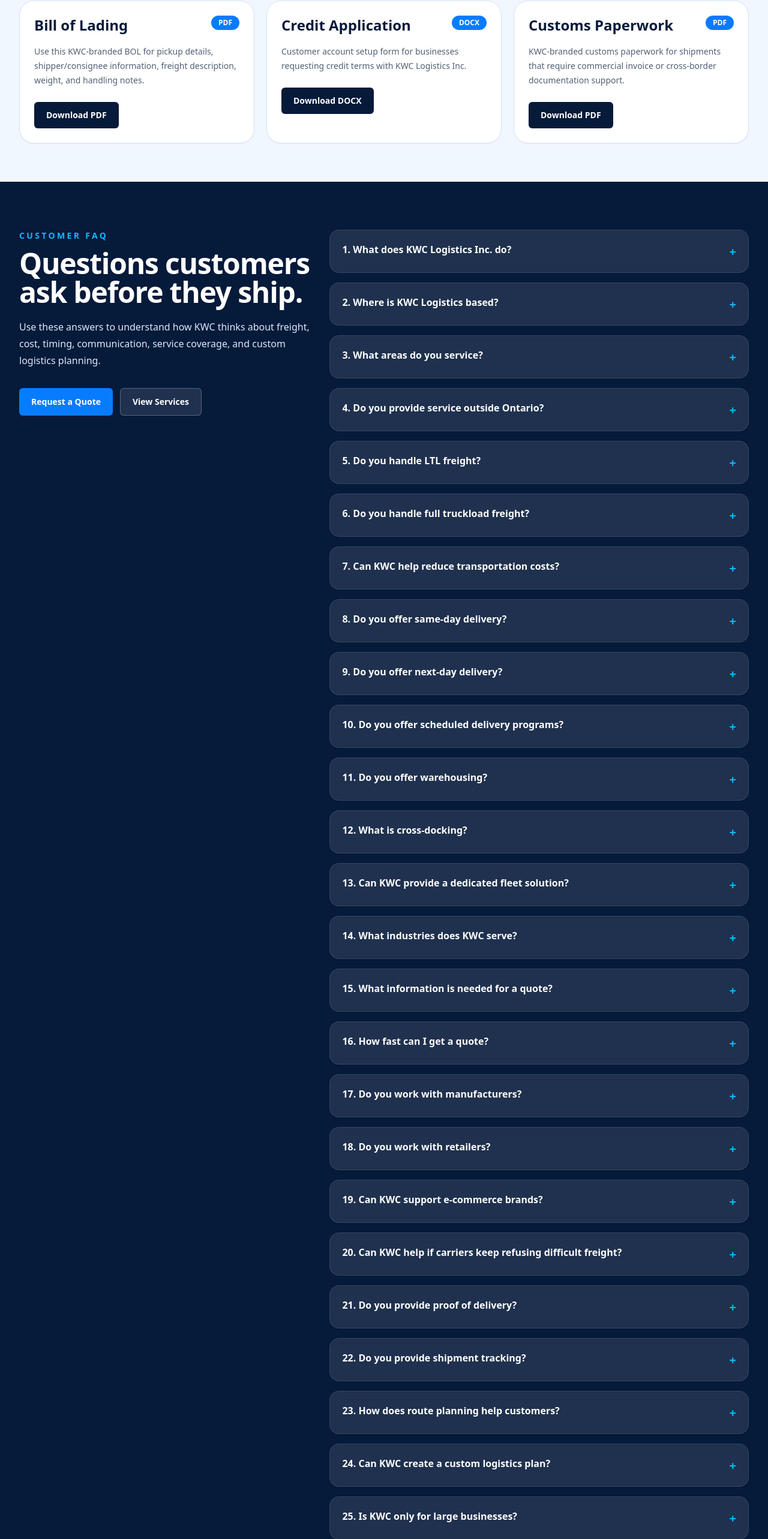
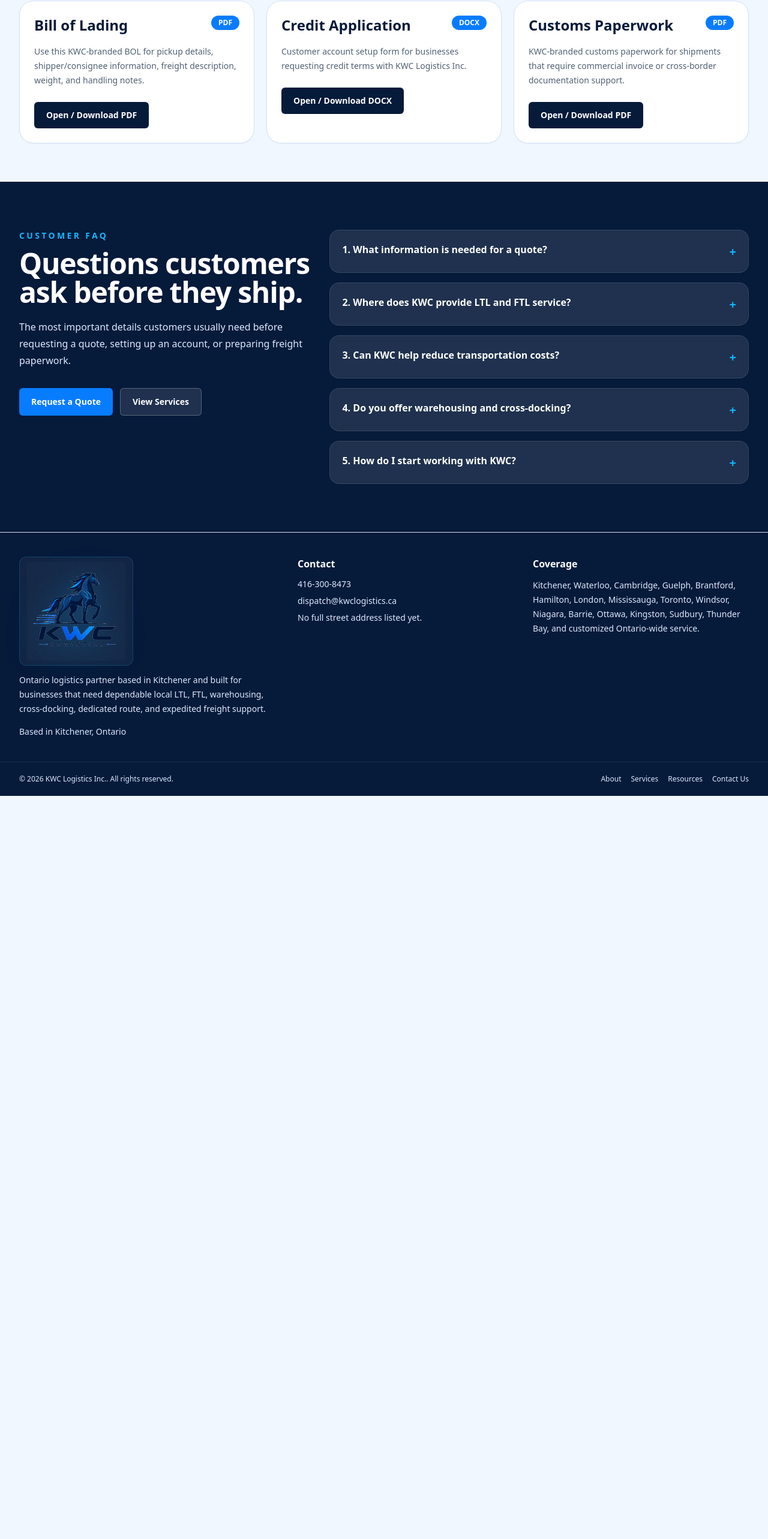
Before and after one commit to kwclogisticsinc-source/kwc-logistics-site, a Next.js app: page /resources in a window 1280 px wide. Shown: the part 1603-4169 px from the top of the page at 60% size. After the commit the page ends 2930 px from the top, so only its background shows below. Built offline with nearby package versions, Linux system fonts and the light colour scheme.

Commit message:
Tighten resources FAQ and download links

```diff
--- a/app/resources/page.tsx
+++ b/app/resources/page.tsx
@@ -55,32 +55,11 @@
 ];
 
 const faqs = [
-  ["What does KWC Logistics Inc. do?", "KWC provides local LTL, FTL, warehousing, cross-docking, dedicated route, and expedited freight programs for businesses across Ontario."],
-  ["Where is KWC Logistics based?", "KWC Logistics is based in Kitchener, Ontario, with service coverage across Waterloo Region and throughout Ontario."],
-  ["What areas do you service?", "KWC supports Kitchener, Waterloo, Cambridge, Guelph, Milton, Mississauga, Brampton, Hamilton, Burlington, Toronto, London, Windsor, Niagara, Barrie, Owen Sound, Ottawa, Kingston, Sudbury, North Bay, Thunder Bay, and other Ontario lanes by request."],
-  ["Do you provide service outside Ontario?", "Ontario is the core service area. Broader Canadian transportation requirements can be reviewed and planned based on lane, volume, timing, and shipment profile."],
-  ["Do you handle LTL freight?", "Yes. KWC supports less-than-truckload freight for pallets, skids, partial loads, recurring lanes, warehouse freight, and commercial distribution."],
-  ["Do you handle full truckload freight?", "Yes. FTL solutions can be planned for larger shipments, dedicated lanes, project freight, and customers with higher volume requirements."],
-  ["Can KWC help reduce transportation costs?", "Yes. The team looks for opportunities to consolidate freight, improve route density, reduce empty miles, plan recurring movement, and choose the right service level for the shipment."],
-  ["Do you offer same-day delivery?", "Yes. Same-day options depend on pickup location, delivery location, freight size, vehicle availability, and timing."],
-  ["Do you offer next-day delivery?", "Yes. Next-day service is available for many Ontario lanes and can be a strong option when speed matters but urgent same-day pricing is not required."],
-  ["Do you offer scheduled delivery programs?", "Yes. KWC can plan recurring pickup and delivery schedules for retailers, manufacturers, distributors, warehouses, suppliers, and multi-location businesses."],
-  ["Do you offer warehousing?", "KWC supports warehouse distribution, freight staging, inventory movement, and related logistics planning. Exact warehouse services can be confirmed during the quote process."],
-  ["What is cross-docking?", "Cross-docking moves inbound freight through a facility with limited storage time. Freight is received, sorted, consolidated, and moved outbound to reduce delays and extra handling."],
-  ["Can KWC provide a dedicated fleet solution?", "Yes. Dedicated fleet planning is available for businesses with recurring routes, predictable volume, high service expectations, or growth-stage delivery needs."],
-  ["What industries does KWC serve?", "KWC supports retail, manufacturing, medical, automotive, construction, food and beverage, industrial, technology, e-commerce, government, wholesale, agriculture, professional services, furniture, and appliances."],
-  ["What information is needed for a quote?", "Send pickup city, delivery city, freight type, pallet or item count, weight, dimensions, service timing, dock or liftgate details, appointment requirements, and any handling notes."],
-  ["How fast can I get a quote?", "Fast quotes are a priority. Response time depends on shipment complexity, lane, service level, equipment needs, and whether all shipment details are available."],
-  ["Do you work with manufacturers?", "Yes. KWC can move freight from manufacturers to warehouses, distributors, retailers, businesses, job sites, and end customers."],
-  ["Do you work with retailers?", "Yes. KWC supports store replenishment, warehouse transfers, scheduled routes, LTL freight, and dedicated delivery programs."],
-  ["Can KWC support e-commerce brands?", "Yes. KWC can support e-commerce brands with warehouse distribution, local LTL, scheduled routes, and freight planning."],
-  ["Can KWC help if carriers keep refusing difficult freight?", "KWC reviews the shipment details, access limitations, handling needs, and delivery expectations to build a practical plan instead of forcing every shipment into a generic process."],
-  ["Do you provide proof of delivery?", "Proof of delivery can be included in the service workflow so shippers have confirmation and accountability after delivery."],
-  ["Do you provide shipment tracking?", "Shipment visibility and communication can be built into the logistics plan depending on the service type, route, and customer requirements."],
-  ["How does route planning help customers?", "Route planning helps combine compatible freight, reduce empty miles, plan better delivery sequences, improve speed, and reduce avoidable transportation costs."],
-  ["Can KWC create a custom logistics plan?", "Yes. KWC builds plans around each customer's operations, freight profile, customer promises, timing requirements, cost targets, and long-term growth goals."],
-  ["Is KWC only for large businesses?", "No. KWC can support customers shipping one package, a few skids, recurring pallets, retail routes, warehouse freight, or thousands of pallets each month."],
-  ["How do I start working with KWC?", "Use the contact form, call dispatch, or email shipment details. KWC will review the lane, freight, timing, service requirements, and next steps."]
+  ["What information is needed for a quote?", "Send pickup city, delivery city, freight type, pallet or item count, weight, dimensions, timing, dock or liftgate details, and any special handling notes."],
+  ["Where does KWC provide LTL and FTL service?", "KWC focuses on Ontario freight lanes from Windsor to Ottawa, Niagara to Barrie, and the cities in between, with Kitchener-Waterloo-Cambridge as the home base."],
+  ["Can KWC help reduce transportation costs?", "Yes. KWC looks for practical ways to consolidate compatible freight, improve route planning, reduce wasted miles, and match the shipment to the right service level."],
+  ["Do you offer warehousing and cross-docking?", "Yes. KWC supports warehouse movement, freight staging, cross-docking, sorting, and distribution planning for customers that need freight moving through Ontario efficiently."],
+  ["How do I start working with KWC?", "Use the contact form, call dispatch, or email the shipment details. KWC will review the lane, freight, timing, paperwork, and next steps."]
 ];
 
 export default function ResourcesPage() {
@@ -125,9 +104,11 @@
               <a
                 href={item.href}
                 download
+                target="_blank"
+                rel="noreferrer"
                 className="mt-6 inline-flex min-h-11 items-center justify-center rounded-md bg-brand-navy px-5 py-3 text-sm font-bold text-white transition hover:bg-brand-blue"
               >
-                Download {item.type}
+                Open / Download {item.type}
               </a>
             </article>
           ))}
@@ -140,8 +121,8 @@
             <p className="text-sm font-black uppercase tracking-[0.24em] text-brand-cyan">Customer FAQ</p>
             <h2 className="mt-3 text-4xl font-black tracking-tight sm:text-5xl">Questions customers ask before they ship.</h2>
             <p className="mt-5 text-base leading-7 text-blue-100">
-              Use these answers to understand how KWC thinks about freight, cost, timing,
-              communication, service coverage, and custom logistics planning.
+              The most important details customers usually need before requesting a quote,
+              setting up an account, or preparing freight paperwork.
             </p>
             <div className="mt-8 flex flex-col gap-3 sm:flex-row">
               <ButtonLink href="/contact" className="bg-brand-blue hover:bg-blue-500">Request a Quote</ButtonLink>
```
